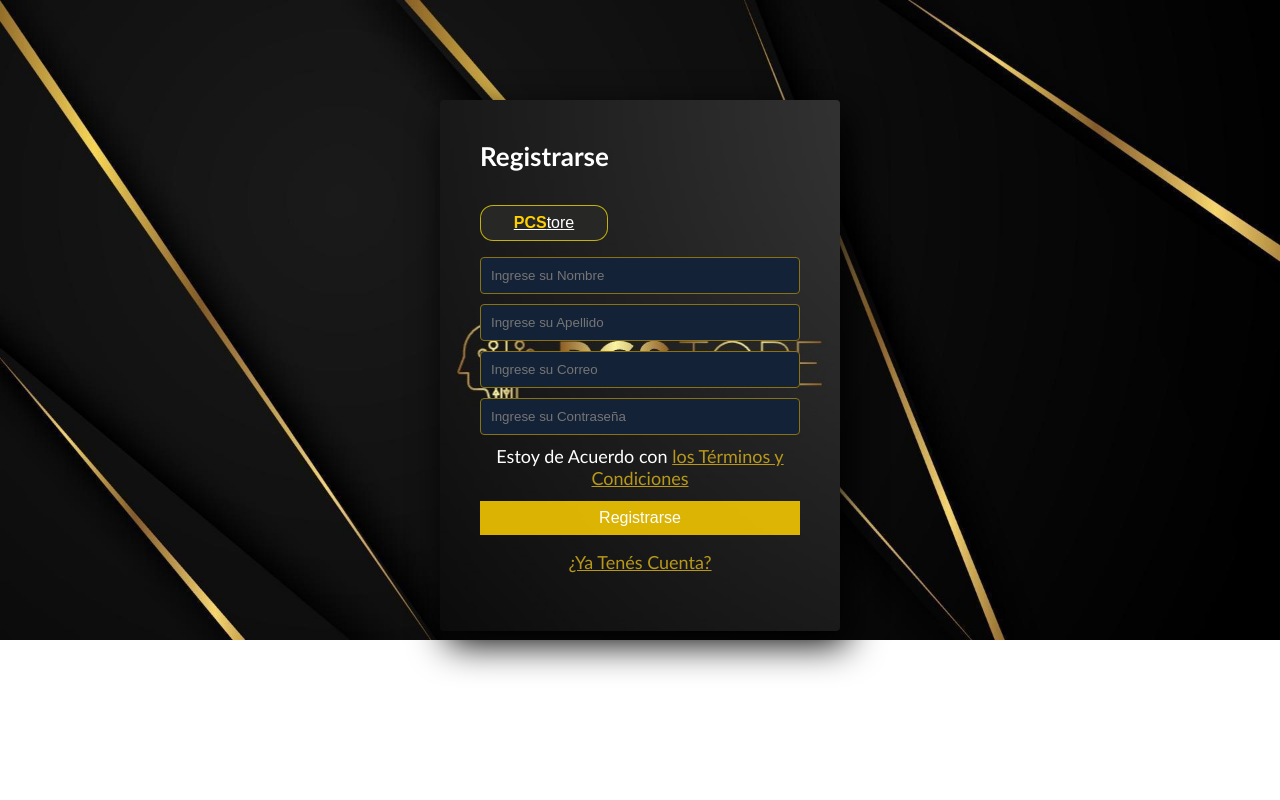
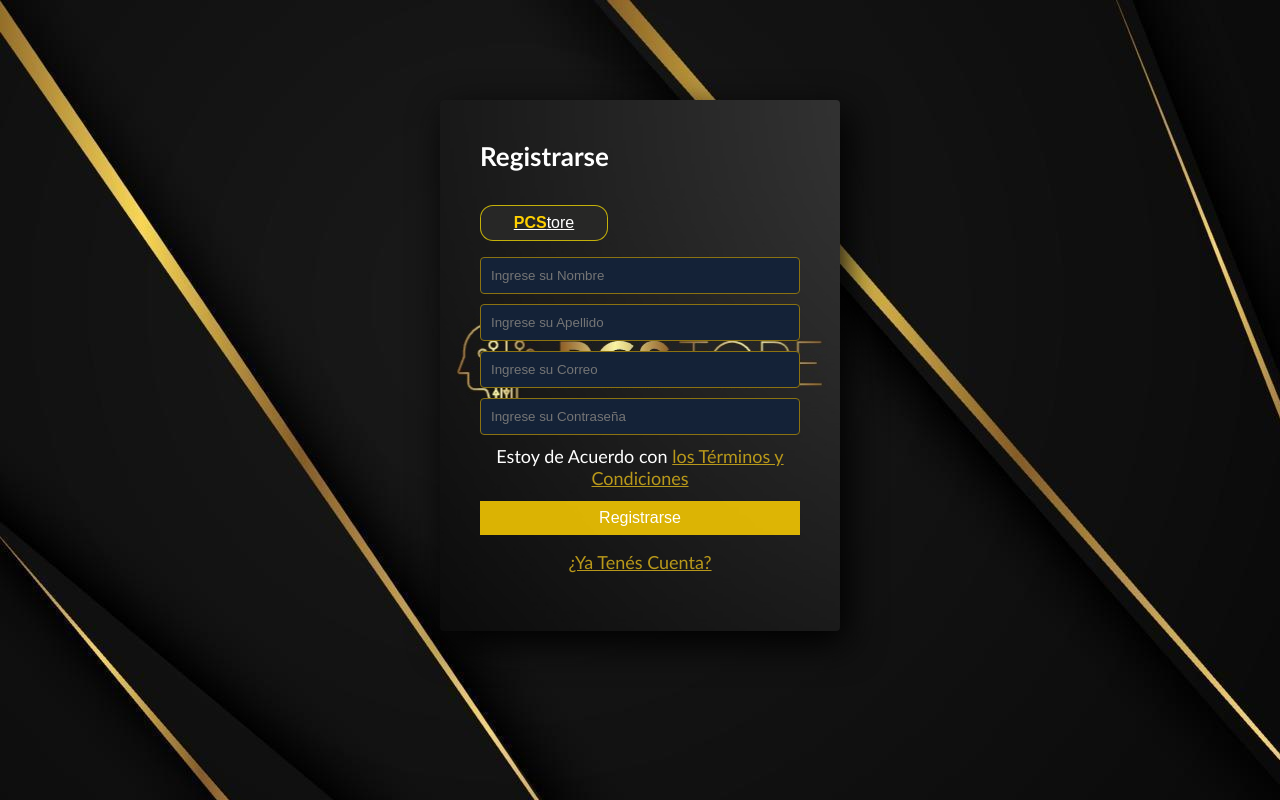
Before and after one commit to Ezequielsaso/proyectointegrador, a plain HTML site: page registro.html in a window 1280 px wide. Drawn offline with Linux system fonts and the light colour scheme.

Commit message:
actualizacion

```diff
--- a/registro-login.css
+++ b/registro-login.css
@@ -5,8 +5,11 @@
 }
 body {
     background-image: url(/fondo.jpg);
-    background-repeat: no-repeat;
-    background-size: cover;
+
+
+
+
+
 }
 
 .form-register #acolor {
```
